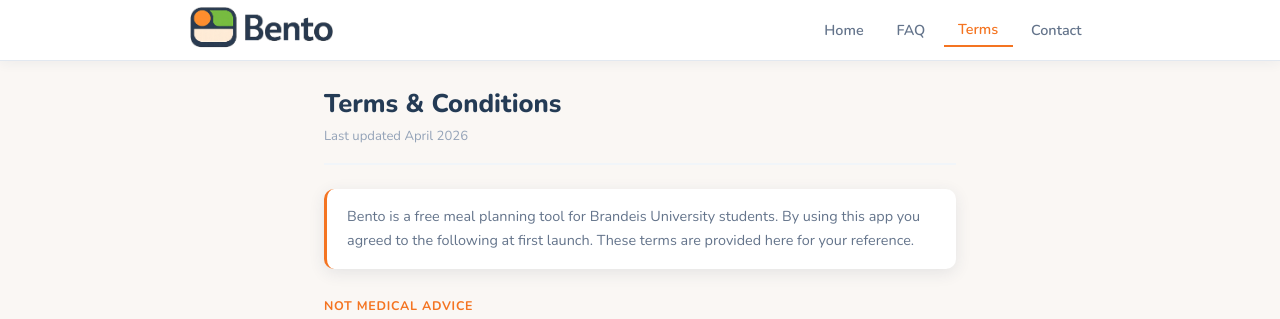
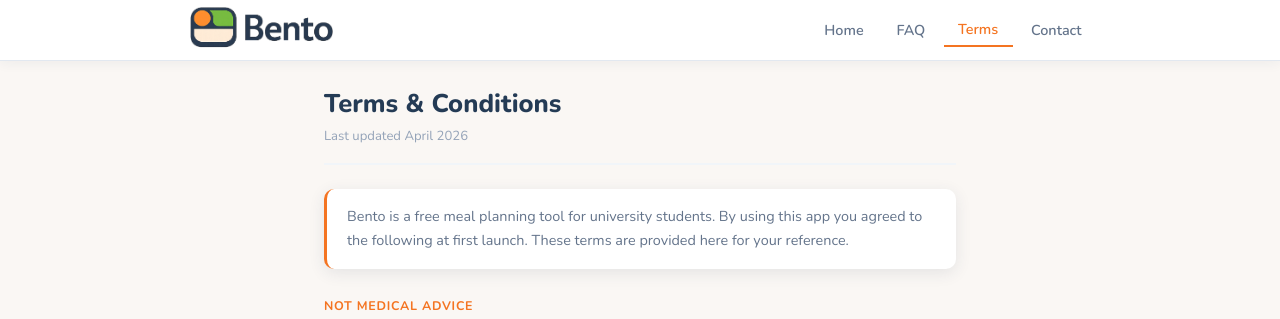
Before and after one commit to abbyresf/bento, a React (Vite) app: page / in a window 1280 px wide. Both pictures are taken after a click on the button "Terms". Shown: the top 319 px of the page. Built offline with nearby package versions, Linux system fonts and the light colour scheme; no server answers.

Commit message:
terms changes

```diff
--- a/src/components/Terms/TermsPage.jsx
+++ b/src/components/Terms/TermsPage.jsx
@@ -11,7 +11,7 @@ export default function TermsPage() {
 
       <div className="terms-page-body">
         <p className="terms-page-intro">
-          Bento is a free meal planning tool for Brandeis University students. By using
+          Bento is a free meal planning tool for university students. By using
           this app you agreed to the following at first launch. These terms are provided
           here for your reference.
         </p>
```
